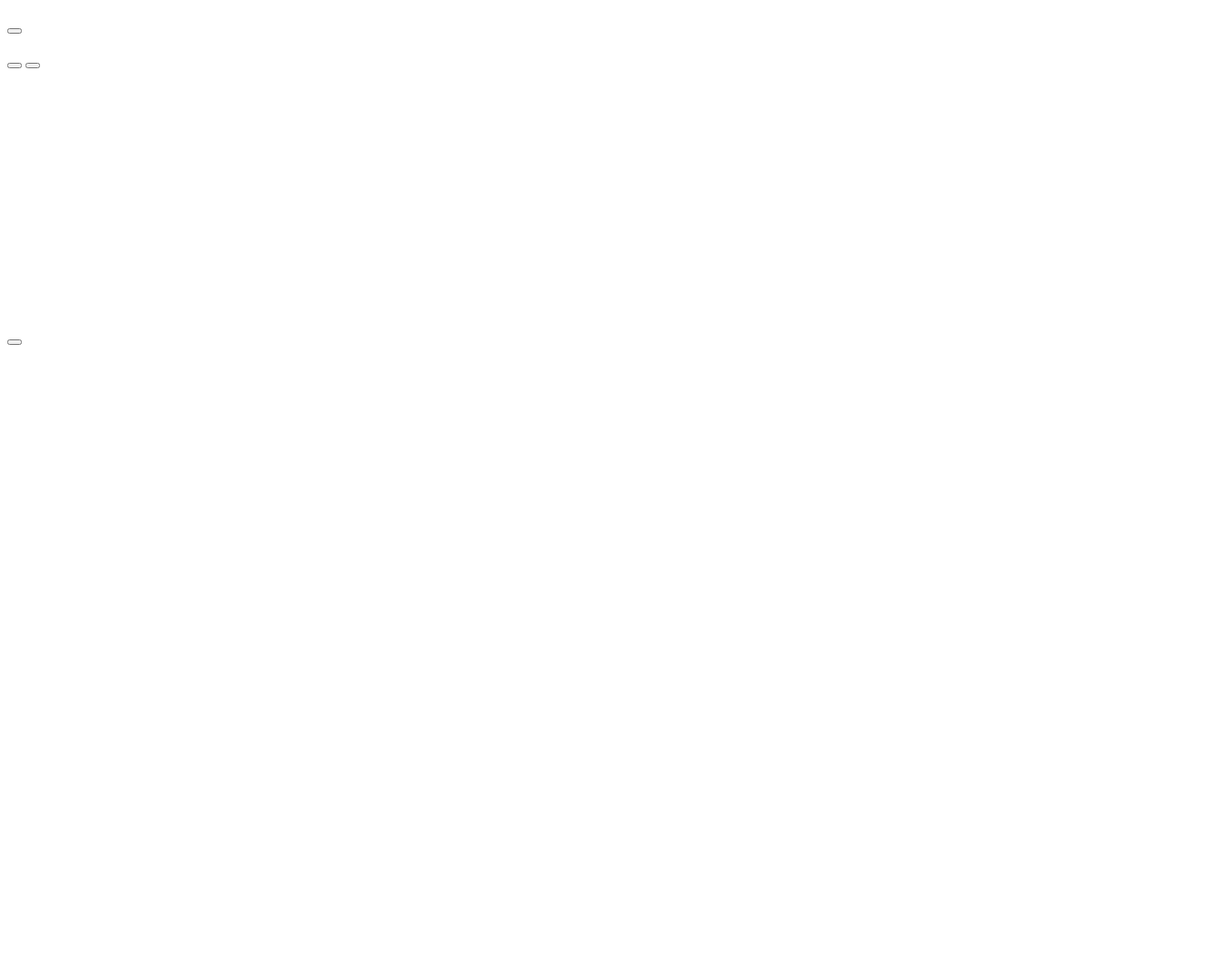
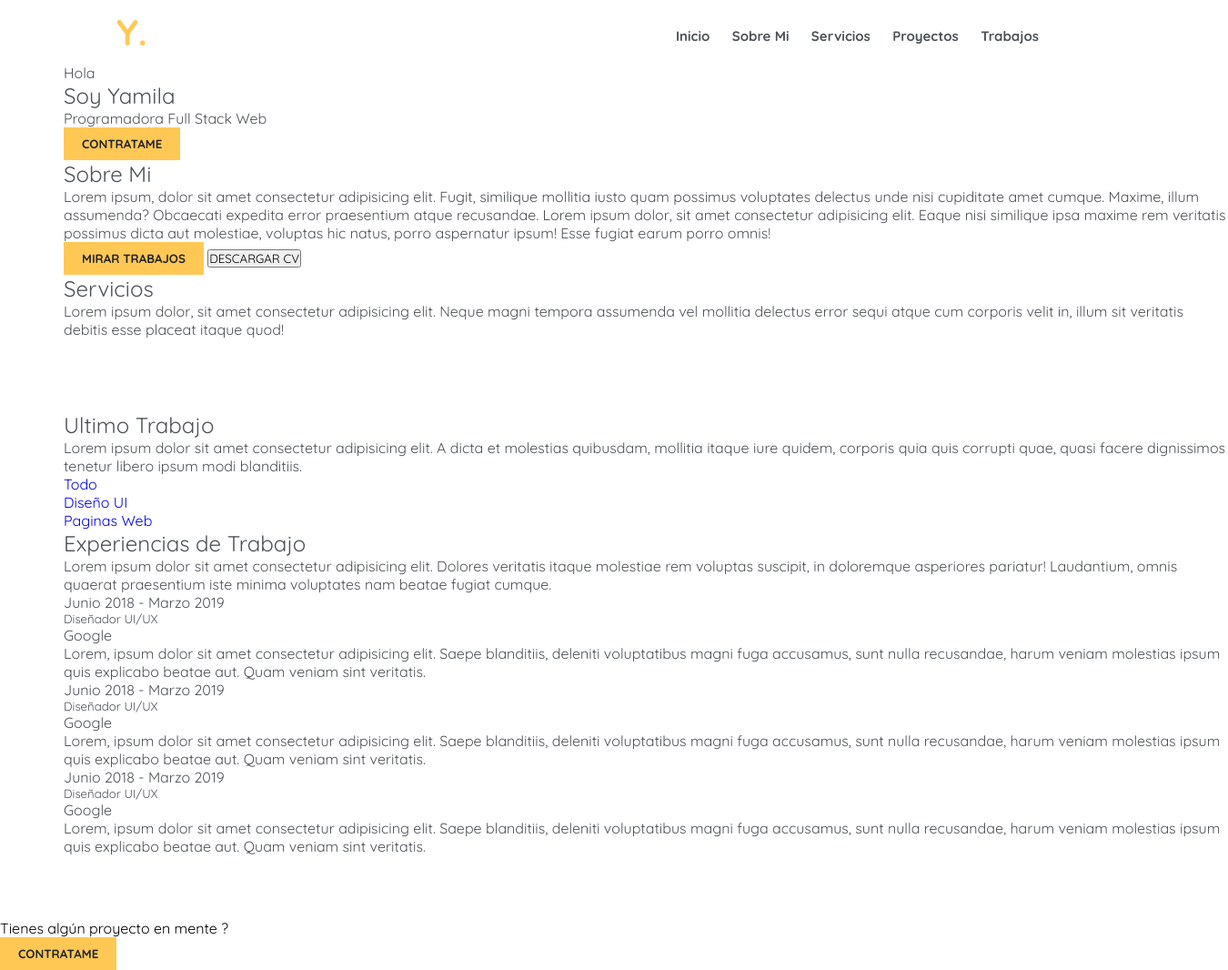
Before and after one commit to yamilabustos/ProyectOne, a plain HTML site: page index.html in a window 1280 px wide. Shown: the whole page at 91% size, 1350 px wide, since content can reach past the window. Before the commit the page ends 800 px from the top, so only its background shows below. Drawn offline with Linux system fonts and the light colour scheme.

Commit message:
Se realizaron cambios en el archivo css con respecto a la etiqueta header

```diff
--- a/css/estilo.css
+++ b/css/estilo.css
@@ -1,4 +1,90 @@
 *{
-    margin: 0;
-    padding: 0;
+  margin: 0;
+  padding: 0;
+  text-decoration: none;
+  list-style: none;
+  font-family: "Quicksand", sans-serif;
+  font-optical-sizing: auto;
+  font-weight: normal;
+  font-style: normal;
 }
+
+/* Creación del MENU */
+header{
+  position: fixed;
+  top: 0;
+  width: 100%;
+  height: 70px;
+  background-color:rgb(255, 255, 255);
+}
+
+.ancho{
+  width: 80%;
+  height: 70px;
+  margin: auto;
+}
+
+.logo{
+  width: 30%;
+  height: 70px;
+  float:left;
+  padding-top: 10px;
+  box-sizing: border-box;
+}
+.logo h1 a{
+  color: rgb(255, 200, 85);
+  font-weight: bold;
+  font-size: 40px;
+
+}
+
+.menu{
+ width: 70%;
+ height: 70px;
+ float:left;
+ box-sizing: border-box;
+ text-align: right;
+}
+
+.menu ul li{
+  display: inline-block;
+}
+
+.menu ul li a{
+
+  color: rgb(77, 82, 87);
+  display: block;
+  font-size: 15px;
+  padding: 30px 10px;
+  font-weight: bold;
+
+}
+
+.menu ul li a:hover{
+  background-color :rgb(255, 200, 85);
+}
+
+
+main{
+  margin: 70px;
+  width: 100%;
+  height: auto;
+
+  color:rgb(77, 82, 87);
+  font-family: "Quicksand", sans-serif;
+  font-optical-sizing: auto;
+  font-weight: weight;
+  font-style:normal;
+
+}
+
+.boton{
+  padding: 10px 20px;
+  border: 0;
+  background:rgb(255, 200, 85);
+  color:rgb(35, 37, 39);
+  font-family: "Quicksand", sans-serif;
+  font-optical-sizing: auto;
+  font-weight:bolder;
+  font-style:normal;
+}
--- a/index.html
+++ b/index.html
@@ -2,123 +2,159 @@
 <html lang="en">
 <head>
   <meta charset="UTF-8">
-    <meta name="viewport" content="width=, initial-scale=1.0">
-    <title>My Portfolio</title>
-    <a href="css/estilo.css"></a>
+  <meta name="viewport" content="width=device-width, initial-scale=1.0">
+  <title>Yamila Busto</title>
+  <link rel="stylesheet" href="css/estilo.css" type="text/css">
+  <link rel="preconnect" href="https://fonts.googleapis.com">
+  <link rel="preconnect" href="https://fonts.gstatic.com" crossorigin>
+  <link href="https://fonts.googleapis.com/css2?family=Quicksand:wght@300..700&display=swap" rel="stylesheet">
+
 </head>
 <body>
   <header>
+    <div class="ancho">
+      <div class="logo">
+        <h1><a href="index.html">Y.</a></h1>
+      </div>
+      <nav class="menu">
+        <ul>
+          <li>
+            <a href="#">Inicio</a>
+          </li>
+          <li>
+            <a href="#">Sobre Mi</a>
+          </li>
+          <li>
+            <a href="#">Servicios</a>
+          </li>
+          <li>
+            <a href="#">Proyectos</a>
+          </li>
+          <li>
+            <a href="#">Trabajos</a>
+          </li>
+        </ul>
+      </nav>
+    </div>
+
 
   </header>
+
   <main>
     <section>
-            <p></p>
-            <h1></h1>
-            <h2></h2>
-            <button></button>
+      <p>Hola</p>
+      <h1>Soy Yamila</h1>
+      <p class="Description">Programadora Full Stack Web</p>
+      <button class="boton">CONTRATAME</button>
     </section>
 
     <section>
-            <h2></h2>
-            <p></p>
-            <button></button>
-            <button></button>
+      <h2>Sobre Mi</h2>
+      <p>Lorem ipsum, dolor sit amet consectetur adipisicing elit. Fugit, similique mollitia iusto quam possimus voluptates delectus unde nisi cupiditate amet cumque. Maxime, illum assumenda? Obcaecati expedita error praesentium atque recusandae.
+
+        Lorem ipsum dolor, sit amet consectetur adipisicing elit. Eaque nisi similique ipsa maxime rem veritatis possimus dicta aut molestiae, voluptas hic natus, porro aspernatur ipsum! Esse fugiat earum porro omnis!
+      </p>
+      <button class="boton">MIRAR TRABAJOS</button>
+      <BUTton>DESCARGAR CV</BUTton>
     </section>
 
-
     <section>
-            <h2></h2>
-            <p></p>
-
+      <h2>Servicios</h2>
+      <p>Lorem ipsum dolor, sit amet consectetur adipisicing elit. Neque magni tempora assumenda vel mollitia delectus error sequi atque cum corporis velit in, illum sit veritatis debitis esse placeat itaque quod!</p>
       <div>
         <img src="" alt="">
         <h3></h3>
         <p></p>
       </div>
-
       <div>
         <img src="" alt="">
         <h3></h3>
         <p></p>
       </div>
-
       <div>
         <img src="" alt="">
         <h3></h3>
         <p></p>
       </div>
-
       <div>
         <img src="" alt="">
         <h3></h3>
         <p></p>
       </div>
-
     </section>
 
     <section>
-            <h2></h2>
-            <p></p>
-
+      <h2>Ultimo Trabajo</h2>
+      <p>Lorem ipsum dolor sit amet consectetur adipisicing elit. A dicta et molestias quibusdam, mollitia itaque iure quidem, corporis quia quis corrupti quae, quasi facere dignissimos tenetur libero ipsum modi blanditiis.</p>
+      <nav>
         <div>
-                <h4></h4>
+          <a href="#">Todo</a>
+          <img src="" alt="">
+          <img src="" alt="">
+          <img src="" alt="">
           <img src="" alt="">
           <img src="" alt="">
           <img src="" alt="">
           <img src="" alt="">
           <img src="" alt="">
         </div>
-
         <div>
-                <h4></h4>
+          <a href="#">Diseño UI</a>
+          <img src="" alt="">
+          <img src="" alt="">
+          <img src="" alt="">
           <img src="" alt="">
           <img src="" alt="">
           <img src="" alt="">
           <img src="" alt="">
           <img src="" alt="">
         </div>
-
         <div>
-                <h4></h4>
+          <a href="#">Paginas Web</a>
+          <img src="" alt="">
+          <img src="" alt="">
+          <img src="" alt="">
           <img src="" alt="">
           <img src="" alt="">
           <img src="" alt="">
           <img src="" alt="">
           <img src="" alt="">
         </div>
-
+      </nav>
     </section>
 
     <section>
-            <h2></h2>
-            <p></p>
-
+      <h2>Experiencias de Trabajo</h2>
+      <p>Lorem ipsum dolor sit amet consectetur adipisicing elit. Dolores veritatis itaque molestiae rem voluptas suscipit, in doloremque asperiores pariatur! Laudantium, omnis quaerat praesentium iste minima voluptates nam beatae fugiat cumque.</p>
       <div>
-
+        <p>Junio 2018 - Marzo 2019</p>
+        <h5>Diseñador UI/UX</h5>
+        <P>Google</P>
+        <p>Lorem, ipsum dolor sit amet consectetur adipisicing elit. Saepe blanditiis, deleniti voluptatibus magni fuga accusamus, sunt nulla recusandae, harum veniam molestias ipsum quis explicabo beatae aut. Quam veniam sint veritatis.</p>
+      </div>
+      <div>
+        <p>Junio 2018 - Marzo 2019</p>
+        <h5>Diseñador UI/UX</h5>
+        <P>Google</P>
+        <p>Lorem, ipsum dolor sit amet consectetur adipisicing elit. Saepe blanditiis, deleniti voluptatibus magni fuga accusamus, sunt nulla recusandae, harum veniam molestias ipsum quis explicabo beatae aut. Quam veniam sint veritatis.</p>
+      </div>
+      <div>
+        <p>Junio 2018 - Marzo 2019</p>
+        <h5>Diseñador UI/UX</h5>
+        <P>Google</P>
+        <p>Lorem, ipsum dolor sit amet consectetur adipisicing elit. Saepe blanditiis, deleniti voluptatibus magni fuga accusamus, sunt nulla recusandae, harum veniam molestias ipsum quis explicabo beatae aut. Quam veniam sint veritatis.</p>
       </div>
     </section>
 
+    <section>
 
-        <section>
-            <h3></h3>
-            <button></button>
     </section>
-
   </main>
 
   <footer>
-        <img src="" alt="">
-        <img src="" alt="">
-        <img src="" alt="">
-        <img src="" alt="">
+    <h4>Tienes algún proyecto en mente ?</h4>
+    <button class="boton">CONTRATAME</button>
+  </footer>
 
-        <p></p>
-        <p></p>
-        <p></p>
-        <p></p>
-        <p></p>
-
-
-    </footer>
 </body>
 </html>
```
Lines whose indentation alone changed are shown as unchanged.
